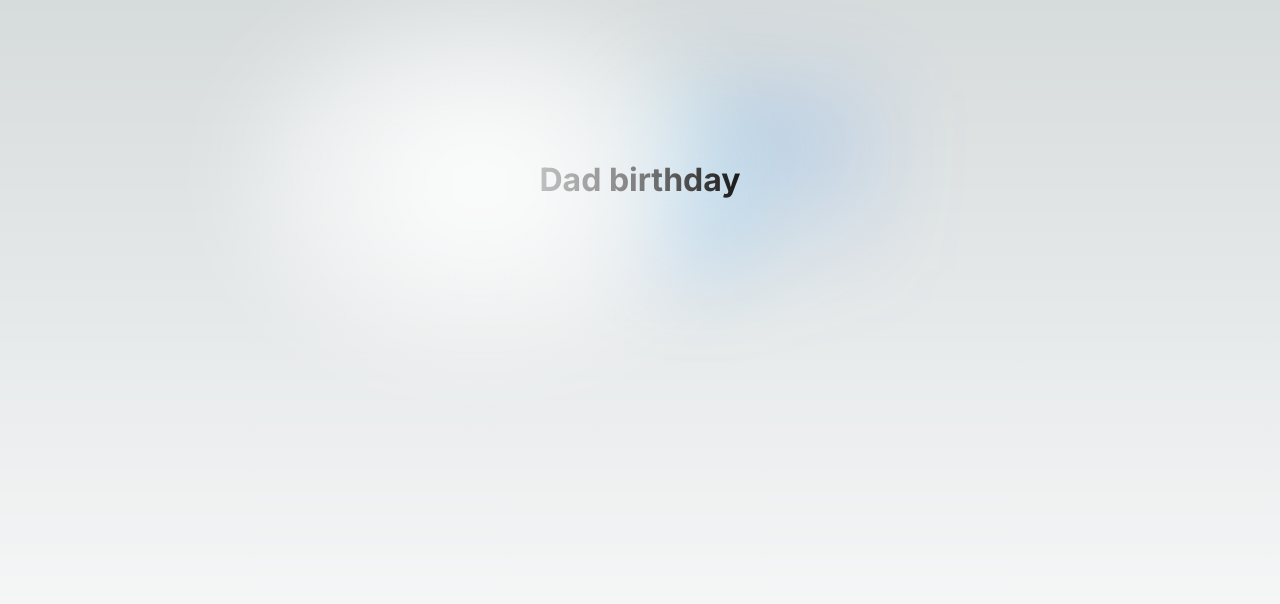
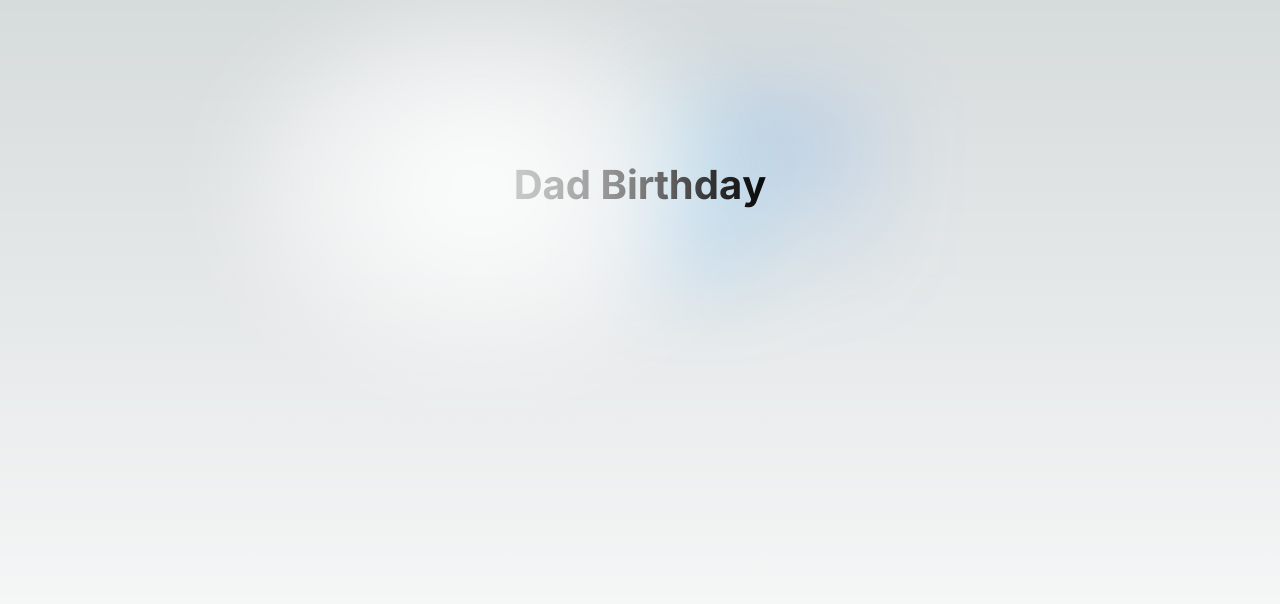
Before and after one commit to ShyPete/bdaydad, a Next.js app: page / in a window 1280 px wide. Shown: the top 604 px of the page. Built offline with nearby package versions, Linux system fonts and the light colour scheme.

Commit message:
Capitalize Birthday and add hover color

```diff
--- a/src/app/page.js
+++ b/src/app/page.js
@@ -1,10 +1,21 @@
 import styles from "./page.module.css";
 
 export default function Home() {
+  const title = "Dad Birthday";
+
   return (
     <main className={styles.main}>
       <div className={styles.center}>
-        <h1>Dad birthday</h1>
+        <h1 className={styles.title}>
+          {title.split("").map((char, index) => (
+            <span
+              key={`${char}-${index}`}
+              className={char === " " ? styles.space : styles.letter}
+            >
+              {char === " " ? "\u00A0" : char}
+            </span>
+          ))}
+        </h1>
       </div>
     </main>
   );
--- a/src/app/page.module.css
+++ b/src/app/page.module.css
@@ -79,6 +79,23 @@
   align-items: center;
   position: relative;
   padding: 4rem 0;
+}
+
+.title {
+  font-size: 2.5rem;
+}
+
+.letter {
+  display: inline-block;
+  transition: color 150ms ease;
+}
+
+.letter:hover {
+  color: #e4572e;
+}
+
+.space {
+  display: inline-block;
 }
 
 .center::before {
```
